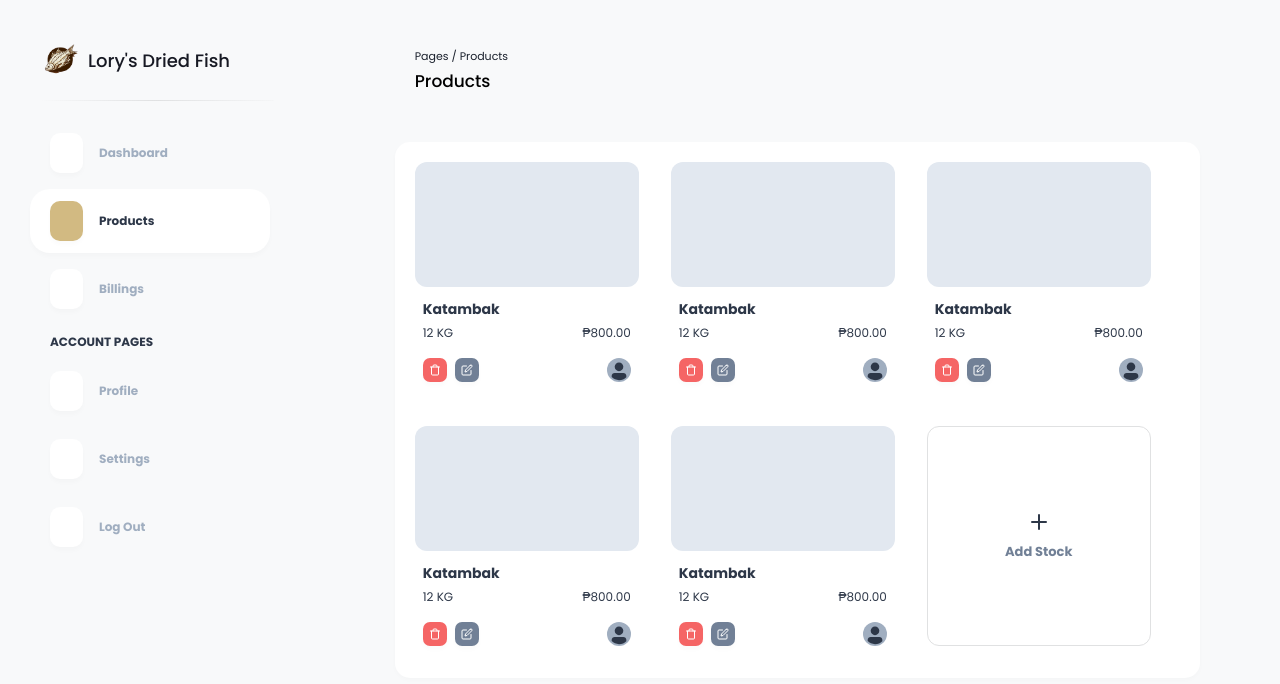
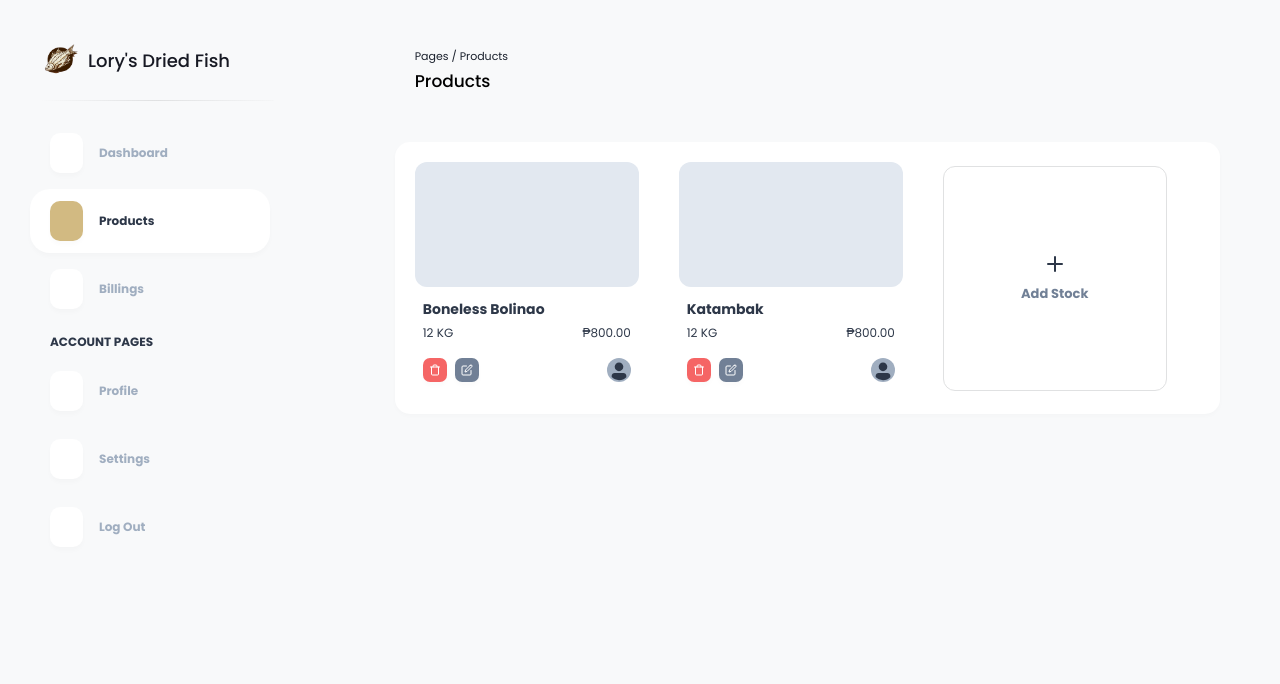
Before and after one commit to mihkuno/BULOR, a React (Vite) app: page /products in a window 1280 px wide. Shown: the top 684 px of the page. Built offline with nearby package versions, Linux system fonts and the light colour scheme; some icons are missing.

Commit message:
added product card click event

```diff
--- a/src/components/ButtonIcon.jsx
+++ b/src/components/ButtonIcon.jsx
@@ -1,11 +1,27 @@
+import { useState } from 'react';
 import { Box } from '@chakra-ui/react';
 
-function ButtonIcon({ color, background, Icon }) {
+function ButtonIcon({ color, background, Icon, onClick }) {
+	const [isHovered, setIsHovered] = useState(false);
+
+	const handleMouseOver = () => {
+		setIsHovered(true);
+	};
+
+	const handleMouseLeave = () => {
+		setIsHovered(false);
+	};
+
 	return (
 		<Box
 			p={1.5}
+			as={'button'}
 			borderRadius={7}
 			backgroundColor={background}
+			opacity={isHovered ? 0.8 : 1}
+			onClick={onClick}
+			onMouseOver={handleMouseOver}
+			onMouseLeave={handleMouseLeave}
 			boxShadow="0 3.5px 5.5px 0 rgba(0, 0, 0, 0.02)">
 			<Icon color={color} width={'12px'} height={'12px'} />
 		</Box>
--- a/src/components/ProductAddCard.jsx
+++ b/src/components/ProductAddCard.jsx
@@ -1,15 +1,33 @@
+import { useState } from 'react';
 import { Text, Box, VStack } from '@chakra-ui/react';
 import { Plus } from 'react-feather';
 
-function ProductAddCard() {
+function ProductAddCard({ onClick }) {
+	const [isHovered, setIsHovered] = useState(false);
+
+	const handleMouseOver = () => {
+		setIsHovered(true);
+	};
+
+	const handleMouseLeave = () => {
+		setIsHovered(false);
+	};
+
 	return (
-		<Box minW={256} p={4} pb={7}>
+		<Box
+			minW={256}
+			p={4}
+			as={'button'}
+			onClick={onClick}
+			onMouseOver={handleMouseOver}
+			onMouseLeave={handleMouseLeave}>
 			<VStack
 				justifyContent={'center'}
 				borderRadius={12}
 				border={'1px solid #E0E1E2'}
+				backgroundColor={isHovered ? '#F7FAFC' : '#fff'}
 				w={'100%'}
-				h={'100%'}>
+				h={'225px'}>
 				<Plus />
 				<Text color={'#718096'} fontWeight={'bold'} fontSize={13}>
 					Add Stock
--- a/src/components/ProductCard.jsx
+++ b/src/components/ProductCard.jsx
@@ -2,23 +2,33 @@ import { Text, Box, HStack, VStack, Avatar } from '@chakra-ui/react';
 import { Trash, Edit } from 'react-feather';
 import ButtonIcon from './ButtonIcon';
 
-function ProductCard() {
+function ProductCard({ name, quantity, price, author, image, onClickEdit, onClickDelete }) {
 	return (
 		<VStack minW={256} p={4} pb={7}>
 			<Box w={'100%'} h={125} borderRadius={12} backgroundColor={'gray.200'} />
 			<VStack alignItems={'flex-start'} px={2} w={'100%'} spacing={1} mt={1}>
 				<Text fontWeight={'bold'} fontSize={14}>
-					Katambak
+					{name}
 				</Text>
 				<HStack justifyContent={'space-between'} w={'100%'}>
-					<Text fontSize={12}>12 KG</Text>
-					<Text fontSize={12}>₱800.00</Text>
+					<Text fontSize={12}>{quantity} KG</Text>
+					<Text fontSize={12}>₱{price}</Text>
 				</HStack>
 
 				<HStack justifyContent={'space-between'} w={'100%'} mt={3}>
 					<HStack>
-						<ButtonIcon Icon={Trash} color={'white'} background={'red.400'} />
-						<ButtonIcon Icon={Edit} color={'white'} background={'gray.500'} />
+						<ButtonIcon
+							onClick={() => onClickDelete()}
+							Icon={Trash}
+							color={'white'}
+							background={'red.400'}
+						/>
+						<ButtonIcon
+							onClick={() => onClickEdit()}
+							Icon={Edit}
+							color={'white'}
+							background={'gray.500'}
+						/>
 					</HStack>
 					<Avatar size={'xs'} />
 				</HStack>
--- a/src/pages/ProductPage.jsx
+++ b/src/pages/ProductPage.jsx
@@ -1,27 +1,63 @@
-import { Flex } from '@chakra-ui/react';
-
+import { Wrap, Box } from '@chakra-ui/react';
 import AppBody from '../components/AppBody';
 import ProductCard from '../components/ProductCard';
 import ProductAddCard from '../components/ProductAddCard';
 
 function ProductPage() {
+	const handleAddProduct = () => {
+		console.log('Add Product');
+	};
+
+	const handleDeleteProduct = () => {
+		console.log('Delete Product');
+	};
+
+	const handleEditProduct = () => {
+		console.log('Edit Product');
+	};
+
+	const productData = [
+		{
+			name: 'Boneless Bolinao',
+			quantity: '12',
+			price: '800.00',
+			author: '',
+			image: '',
+		},
+		{
+			name: 'Katambak',
+			quantity: '12',
+			price: '800.00',
+			author: '',
+			image: '',
+		},
+		// Add more product data as needed
+	];
+
 	return (
 		<AppBody active={'Products'}>
-			<Flex
+			<Wrap
 				mt={12}
 				p={1}
 				ml={5}
-				flexWrap={'wrap'}
+				w={'100%'}
+				backgroundColor={'#fff'}
 				borderRadius={15}
-				backgroundColor={'#fff'}
 				boxShadow="0px 2px 5.5px rgba(0, 0, 0, 0.02)">
-				<ProductCard />
-				<ProductCard />
-				<ProductCard />
-				<ProductCard />
-				<ProductCard />
-				<ProductAddCard />
-			</Flex>
+				{productData.map((product, index) => (
+					<ProductCard
+						key={index}
+						name={product.name}
+						quantity={product.quantity}
+						price={product.price}
+						author={product.author}
+						image={product.image}
+						onClickDelete={() => handleDeleteProduct(product.name)}
+						onClickEdit={() => handleEditProduct(product.name)}
+					/>
+				))}
+				<ProductAddCard onClick={handleAddProduct} />
+			</Wrap>
 		</AppBody>
 	);
 }
```
